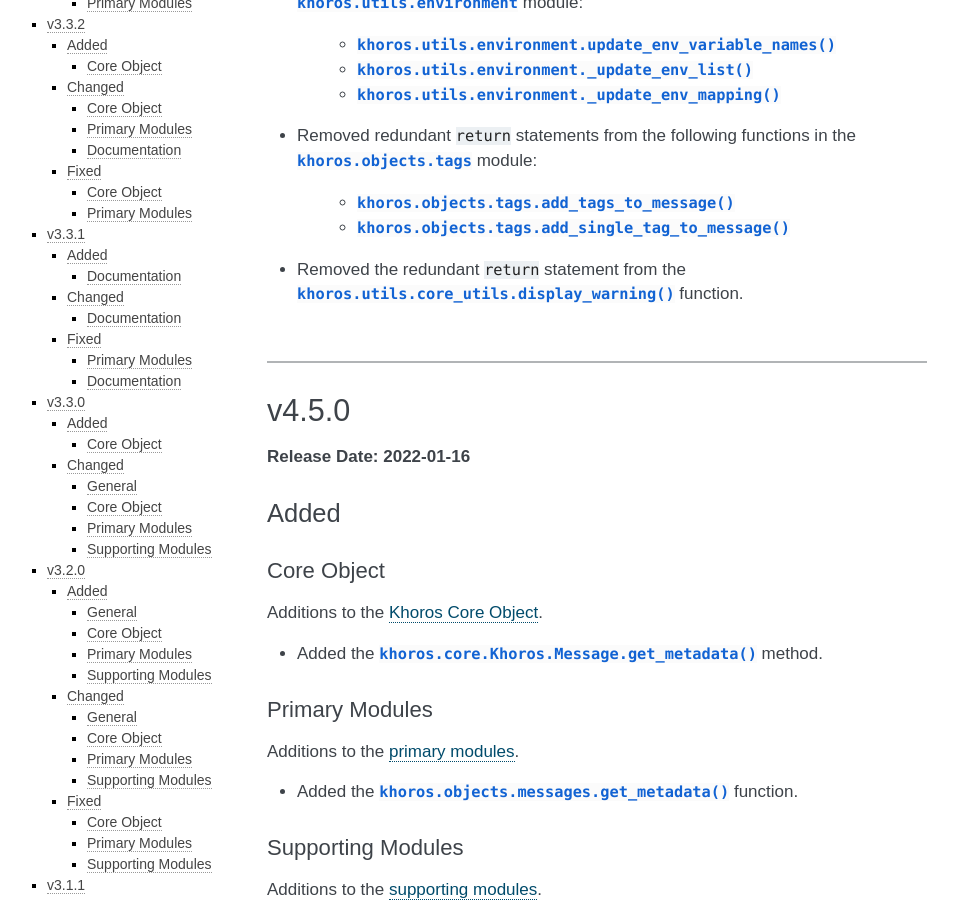
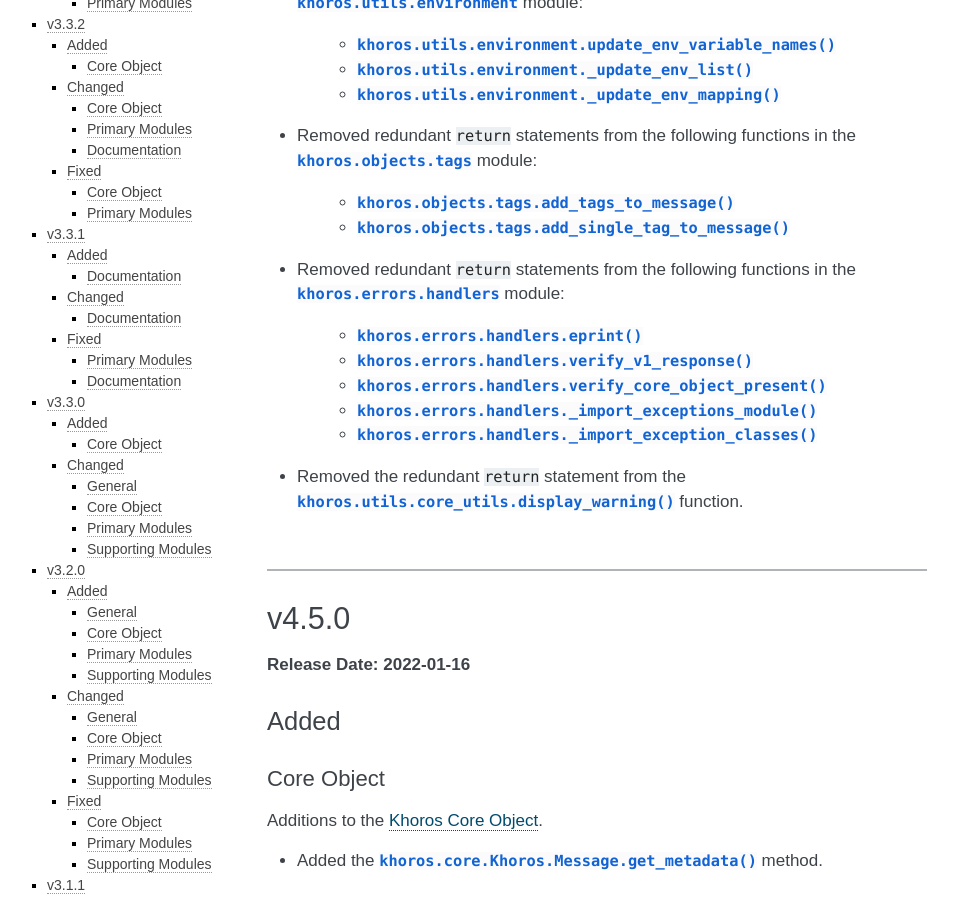
Before and after one commit to jeffshurtliff/khoros, a Sphinx documentation site: the page built from docs/changelog.rst, in a window 1280 px wide and 900 px high, scrolled down 2495 px. Shown: the whole window, without its empty margins (153-1111 px from the left). Built offline with Sphinx 7.4.7, drawn with Linux system fonts in a browser that asks for light colours.

Commit message:
Removed redundant return statements

```diff
--- a/docs/changelog.rst
+++ b/docs/changelog.rst
@@ -102,6 +102,13 @@ Fixes to the :doc:`primary modules <primary-modules>`.
   :py:mod:`khoros.objects.tags` module:
     * :py:func:`khoros.objects.tags.add_tags_to_message`
     * :py:func:`khoros.objects.tags.add_single_tag_to_message`
+* Removed redundant ``return`` statements from the following functions in the
+  :py:mod:`khoros.errors.handlers` module:
+    * :py:func:`khoros.errors.handlers.eprint`
+    * :py:func:`khoros.errors.handlers.verify_v1_response`
+    * :py:func:`khoros.errors.handlers.verify_core_object_present`
+    * :py:func:`khoros.errors.handlers._import_exceptions_module`
+    * :py:func:`khoros.errors.handlers._import_exception_classes`
 * Removed the redundant ``return`` statement from the
   :py:func:`khoros.utils.core_utils.display_warning` function.
 
```
Also changed, not shown: 1 other file.
